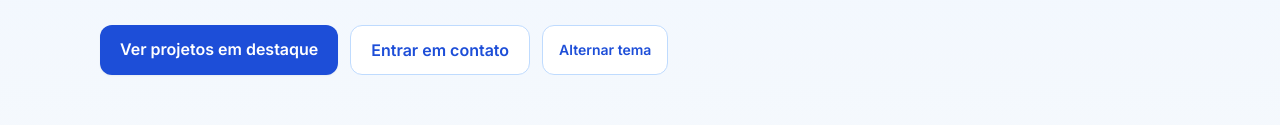
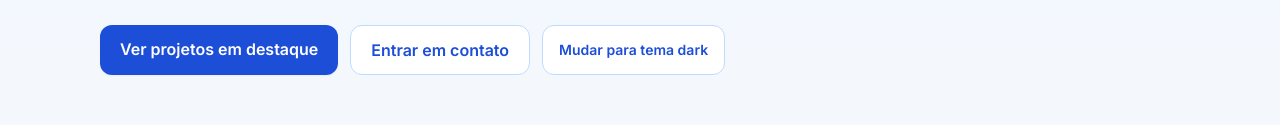
Before and after one commit to claudiojvargas/claudio-vargas, a plain HTML site: page index.html in a window 1280 px wide. Shown: the part 293-418 px from the top of the page. Drawn offline with nearby package versions, Linux system fonts and the light colour scheme; no server answers.

Commit message:
Improve theme toggle with explicit dark/white button label

```diff
--- a/index.html
+++ b/index.html
@@ -77,7 +77,7 @@
             type="button"
             class="rounded-xl border border-brand-200 bg-white px-4 py-3 text-sm font-semibold text-brand-700 transition hover:bg-brand-50 dark:border-slate-700 dark:bg-slate-900 dark:text-brand-300 dark:hover:bg-slate-800"
           >
-            Alternar tema
+            Mudar para tema dark
           </button>
         </div>
       </div>
--- a/script.js
+++ b/script.js
@@ -70,6 +70,8 @@ async function loadRepoMeta() {
 }
 
 function applyTheme(theme) {
+  updateThemeToggleLabel(theme);
+
   const root = document.documentElement;
 
   if (theme === 'dark') {
@@ -77,6 +79,13 @@ function applyTheme(theme) {
   } else {
     root.classList.remove('dark');
   }
+}
+
+function updateThemeToggleLabel(theme) {
+  if (!themeToggle) return;
+
+  const nextTheme = theme === 'dark' ? 'white' : 'dark';
+  themeToggle.textContent = `Mudar para tema ${nextTheme}`;
 }
 
 function initTheme() {
```
